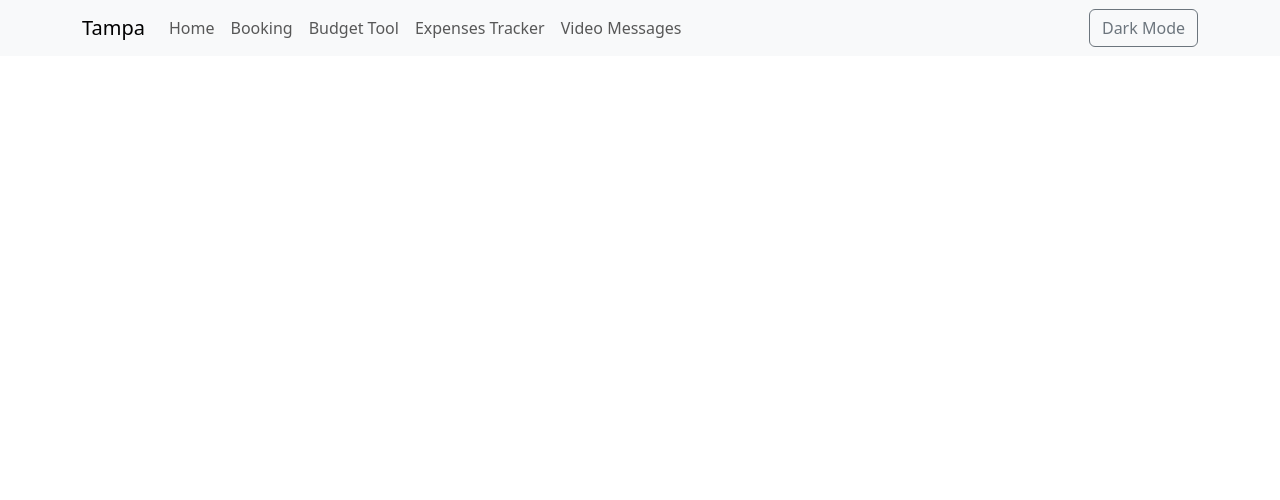
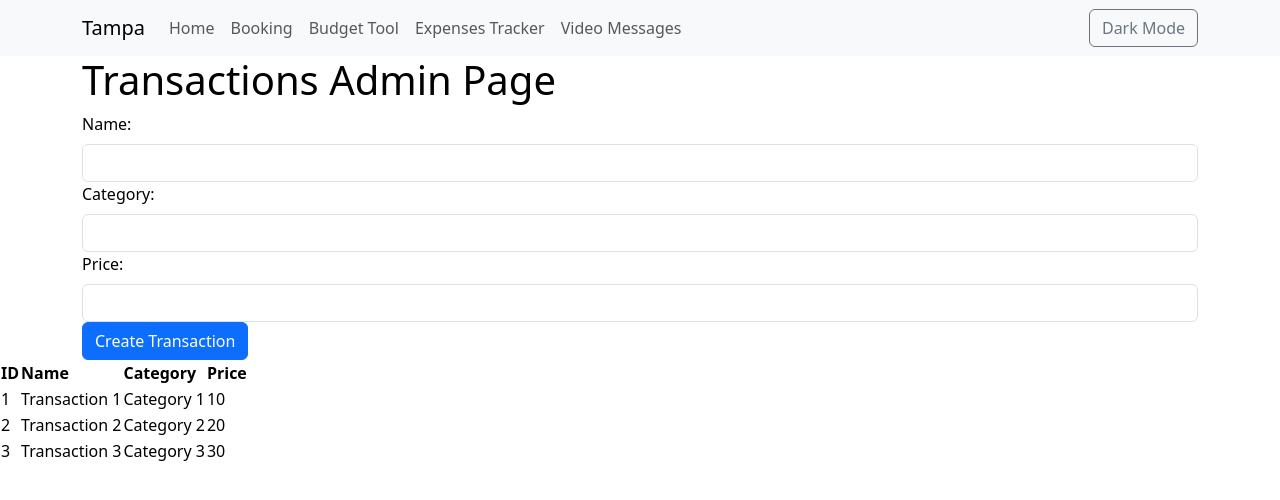
Before and after one commit to AndykingSkywalker/Money-App-Test, a React (Create React App) app: page /transactionsadmin in a window 1280 px wide. Shown: the top 500 px of the page. Built offline with nearby package versions, Linux system fonts and the light colour scheme.

Commit message:
PF Added components to home page, created transactionsadmin page

```diff
--- a/package.json
+++ b/package.json
@@ -6,6 +6,7 @@
     "@testing-library/jest-dom": "^5.17.0",
     "@testing-library/react": "^13.4.0",
     "@testing-library/user-event": "^13.5.0",
+    "axios": "^1.6.8",
     "bootstrap": "^5.3.3",
     "react": "^18.3.1",
     "react-bootstrap": "^2.10.2",
--- a/src/App.js
+++ b/src/App.js
@@ -8,7 +8,8 @@ import NavigationBar from './Components/Navbar/Navbar';
 import Budget from './Components/Budget/Budget';
 import VideoMessage from './Components/VideoMessage/VideoMessage';
 import Expenses from "./Components/Expenses/BudgetTool"
-
+import HomePage from './Components/HomePage/homepage';
+import TransactionsAdmin from './Components/Transactions/TransactionsAdmin';
 
 
 function App() {
@@ -19,6 +20,8 @@ function App() {
     <Router>
      <NavigationBar/>
       <Routes>
+    <Route path='/transactionsadmin' element={<TransactionsAdmin/>} />
+    <Route path='/Home' element={<HomePage/>} />
     <Route path='/Booking' element={<Booking/>} />
     <Route path='/Budget' element={<Budget/>} />
     <Route path="/videomessages" element={<VideoMessage />} />
--- /dev/null
+++ b/src/Components/HomePage/homepage.jsx
@@ -0,0 +1,68 @@
+import React, { useEffect, useState } from 'react';
+import { Container, Card } from 'react-bootstrap';
+import axios from 'axios';
+
+const HomePage = () => {
+    const [randomItem, setRandomItem] = useState(null);
+    const [expanded, setExpanded] = useState(false);
+    useEffect(() => {
+        const fetchRandomItem = async () => {
+            const response = await axios.get('https://fakestoreapi.com/products');
+            const products = response.data;
+            const randomProduct = products[Math.floor(Math.random() * products.length)];
+            setRandomItem(randomProduct);
+        };
+
+        fetchRandomItem();
+    }, []);
+
+    const price = Math.floor(Math.random() * 100) + 1;
+
+    return (
+        <div>
+            <br />
+            <Container className="balance-container" style={{ width: '50%' }}>
+                <Card>
+                    <Card.Body>
+                        <Card.Title>Account Balance</Card.Title>
+                        {/* Add your account balance component here */}
+                    </Card.Body>
+                </Card>
+            </Container>
+            <br />
+            <Container className="home-page d-flex justify-content-center text-center " style={{ maxHeight: "1000px", maxWidth: "1000px" }}>
+                <br />
+                {randomItem && (
+                    <Card className="tile-container" style={{ width: '50%' }}>
+                        <Card.Body>
+                            <Card.Title onClick={() => setExpanded(!expanded)}>Item of the day</Card.Title>
+                            {expanded && (
+                                <>
+                                    <Card.Subtitle className="mb-2 text-muted">{randomItem.title}</Card.Subtitle>
+                                    <Card.Img
+                                        variant="top"
+                                        src={randomItem.image}
+                                        alt={randomItem.title}
+                                        style={{ maxHeight: "300px", maxWidth: "300px" }}
+                                    />
+                                    <Card.Text>{randomItem.description}</Card.Text>
+                                    <Card.Text>Price: £{price}</Card.Text>
+                                </>
+                            )}
+                        </Card.Body>
+                    </Card>
+                )}
+                <Container className="transaction-container" style={{ width: '50%' }}>
+                    <Card>
+                        <Card.Body>
+                            <Card.Title>Transactions</Card.Title>
+                            {/* Add your transaction components here */}
+                        </Card.Body>
+                    </Card>
+                </Container>
+            </Container>
+        </div>
+    );
+};
+
+export default HomePage;
--- a/src/Components/Navbar/Navbar.jsx
+++ b/src/Components/Navbar/Navbar.jsx
@@ -35,7 +35,7 @@ function NavigationBar() {
             <Navbar.Toggle aria-controls="basic-navbar-nav" />
             <Navbar.Collapse id="basic-navbar-nav">
               <Nav className="me-auto">
-                <Nav.Link href="/">Home</Nav.Link>
+                <Nav.Link href="/Home">Home</Nav.Link>
                 <Nav.Link href="/Booking">Booking</Nav.Link>
                 <Nav.Link href="/budget">Budget Tool</Nav.Link>
                 <Nav.Link href="/expenses">Expenses Tracker</Nav.Link>
--- /dev/null
+++ b/src/Components/Transactions/TransactionsAdmin.jsx
@@ -0,0 +1,85 @@
+import React, { useState } from 'react';
+import { Container, Form, Button } from 'react-bootstrap';
+import axios from 'axios';
+
+const TransactionsAdmin = () => {
+    const [name, setName] = useState('');
+    const [category, setCategory] = useState('');
+    const [price, setPrice] = useState('');
+
+    const handleSubmit = async (e) => {
+        e.preventDefault();
+        try {
+            const response = await axios.post('http://localhost:8085/transactions', {
+                name,
+                category,
+                price
+            });
+            console.log(response.data); // handle the response as needed
+        } catch (error) {
+            console.error(error);
+        }
+    };
+
+    const handleNameChange = (e) => {
+        setName(e.target.value);
+    };
+
+    const handleCategoryChange = (e) => {
+        setCategory(e.target.value);
+    };
+
+    const handlePriceChange = (e) => {
+        setPrice(e.target.value);
+    };
+    const transactions = [
+        { id: 1, name: 'Transaction 1', category: 'Category 1', price: 10 },
+        { id: 2, name: 'Transaction 2', category: 'Category 2', price: 20 },
+        { id: 3, name: 'Transaction 3', category: 'Category 3', price: 30 },
+    ];
+
+    return (
+        <div>
+        <Container>
+            <h1>Transactions Admin Page</h1>
+            <Form onSubmit={handleSubmit}>
+                <Form.Group controlId="formName"></Form.Group>
+                    <Form.Label>Name:</Form.Label>
+                    <Form.Control type="text" value={name} onChange={handleNameChange} />
+                <Form.Group controlId="formCategory">
+                    <Form.Label>Category:</Form.Label>
+                    <Form.Control type="text" value={category} onChange={handleCategoryChange} />
+                </Form.Group>
+                <Form.Group controlId="formPrice">
+                    <Form.Label>Price:</Form.Label>
+                    <Form.Control type="text" value={price} onChange={handlePriceChange} />
+                </Form.Group>
+                <Button variant="primary" type="submit">Create Transaction</Button>
+            </Form>
+        </Container>
+        <table>
+            <thead>
+                <tr>
+                    <th>ID</th>
+                    <th>Name</th>
+                    <th>Category</th>
+                    <th>Price</th>
+                </tr>
+            </thead>
+            <tbody>
+                {/* Map over the transactions array and render each transaction */}
+                {transactions.map((transaction) => (
+                    <tr key={transaction.id}>
+                        <td>{transaction.id}</td>
+                        <td>{transaction.name}</td>
+                        <td>{transaction.category}</td>
+                        <td>{transaction.price}</td>
+                    </tr>
+                ))}
+            </tbody>
+        </table>
+        </div>
+    );
+};
+
+export default TransactionsAdmin;
```
Also changed, not shown: 1 other file (tests, documents, lock files or other folders).
